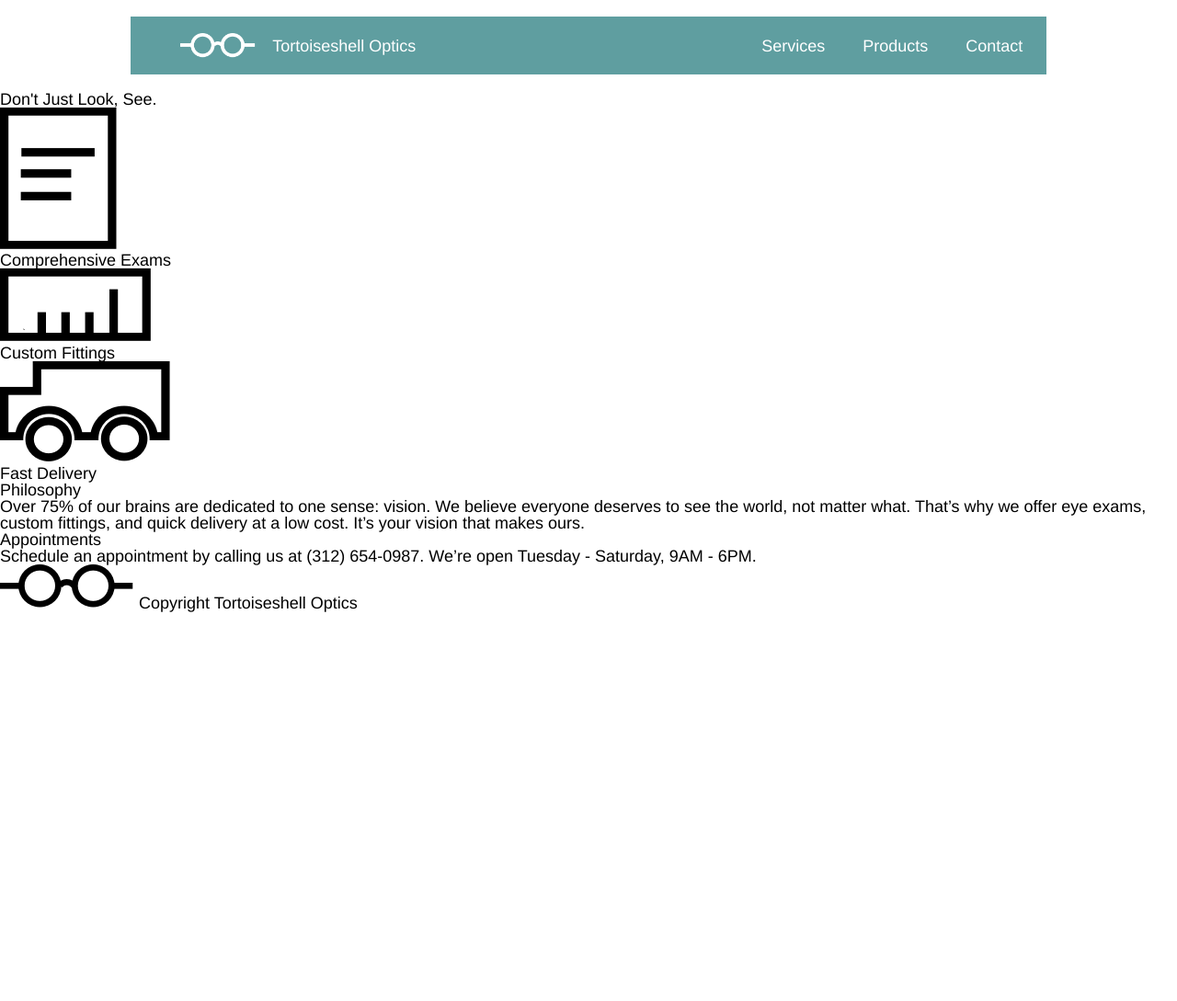
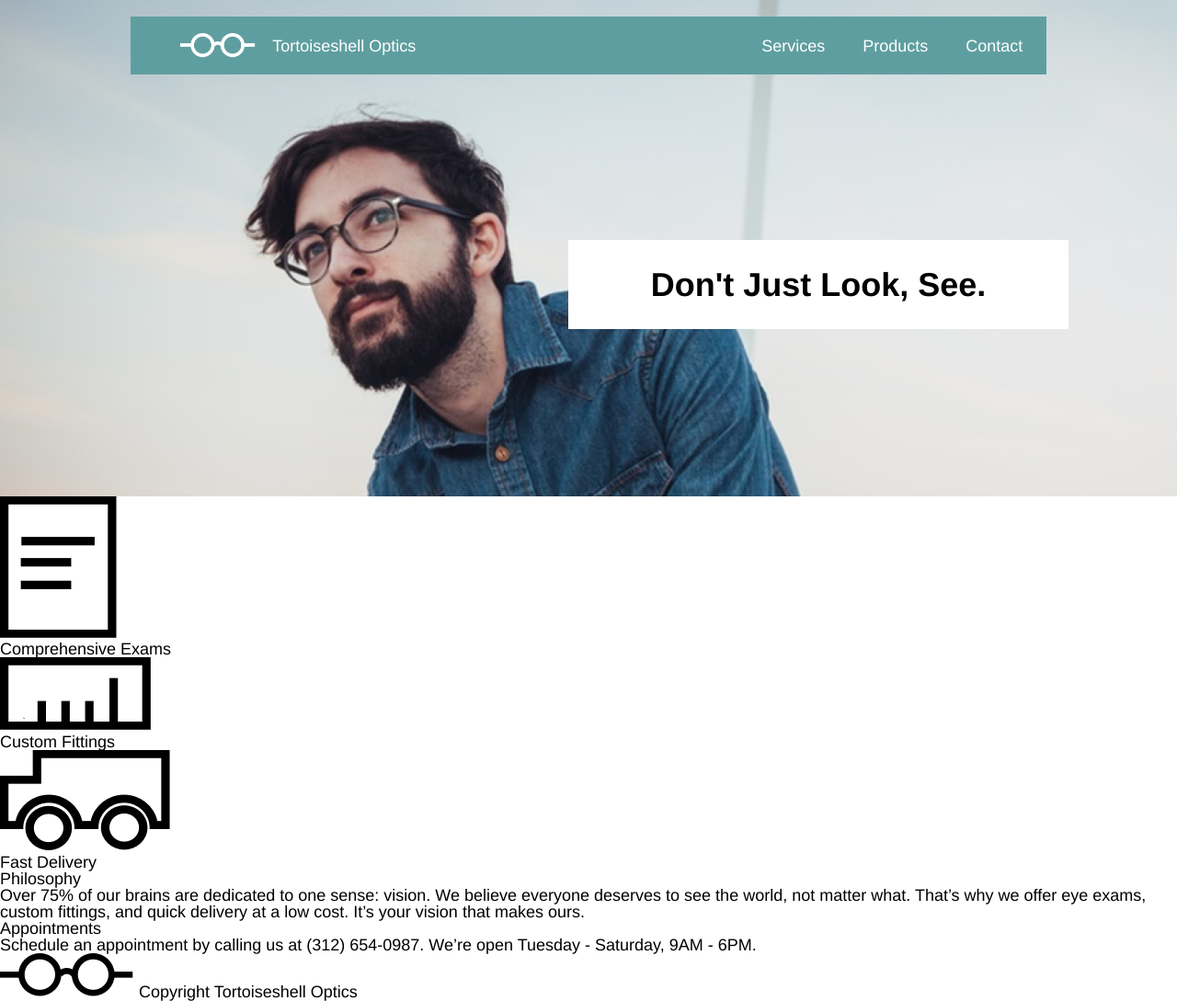
Before and after one commit to heather08/tortoise-optics, a plain HTML site: page index.html in a window 1280 px wide. Shown: the whole page at 92% size. Before the commit the page ends 800 px from the top, so only its background shows below. Drawn offline with Linux system fonts and the light colour scheme.

Commit message:
Add main banner style.

```diff
--- a/index.html
+++ b/index.html
@@ -8,7 +8,10 @@
   </head>
   <body>
 
+
 <!-- header content -->
+
+<div class="banner-container">
 
     <header>
       <img src="./resources/images/logo-white.png" alt="Tortoiseshell Logo">
@@ -22,10 +25,11 @@
 
 <!-- main banner -->
 
-    <div class="banner-container">
+
       <div class="slogan-container">
         <h1>Don't Just Look, See.</h1>
       </div>
+
     </div>
 
 <!-- service banner -->
--- a/resources/css/style.css
+++ b/resources/css/style.css
@@ -6,14 +6,27 @@ html {
   font-family: Helvetica;
 }
 
-/* header */
+/* banner content container */
+
+.banner-container {
+  display: flex;
+  align-items: center;
+  flex-direction: column;
+  background-image: url(../images/glasses-bg.png);
+  background-repeat: no-repeat;
+  background-size: cover;
+  height: 30rem;
+  margin-top: 0;
+}
+
+/* header banner */
 
 header {
   display: flex;
   align-items: center;
   width: 960px;
-  margin: 1rem auto;
-  padding: 0;
+  padding: auto;
+  margin-top: 1rem;
   background-color: cadetblue;
   padding: 1rem;
 }
@@ -34,3 +47,18 @@ nav span {
   margin-left: 2rem;
   color: white;
 }
+
+/* main banner */
+
+.slogan-container {
+  background-color: white;
+  font-weight: bold;
+  font-size: 2rem;
+  line-height: 1.2;
+  padding-right: 5rem;
+  padding-left: 5rem;
+  padding-top: 1.5rem;
+  padding-bottom: 1.5rem;
+  margin-top: 10rem;
+  margin-left: 500px;
+}
```
